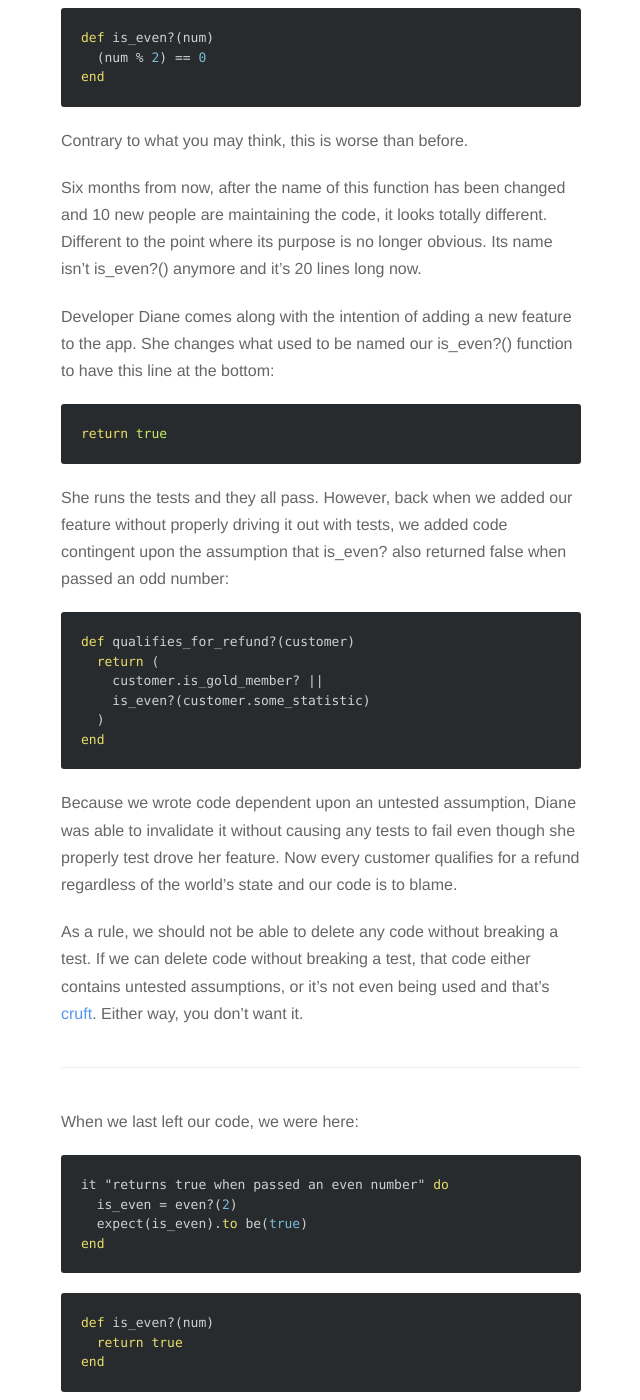
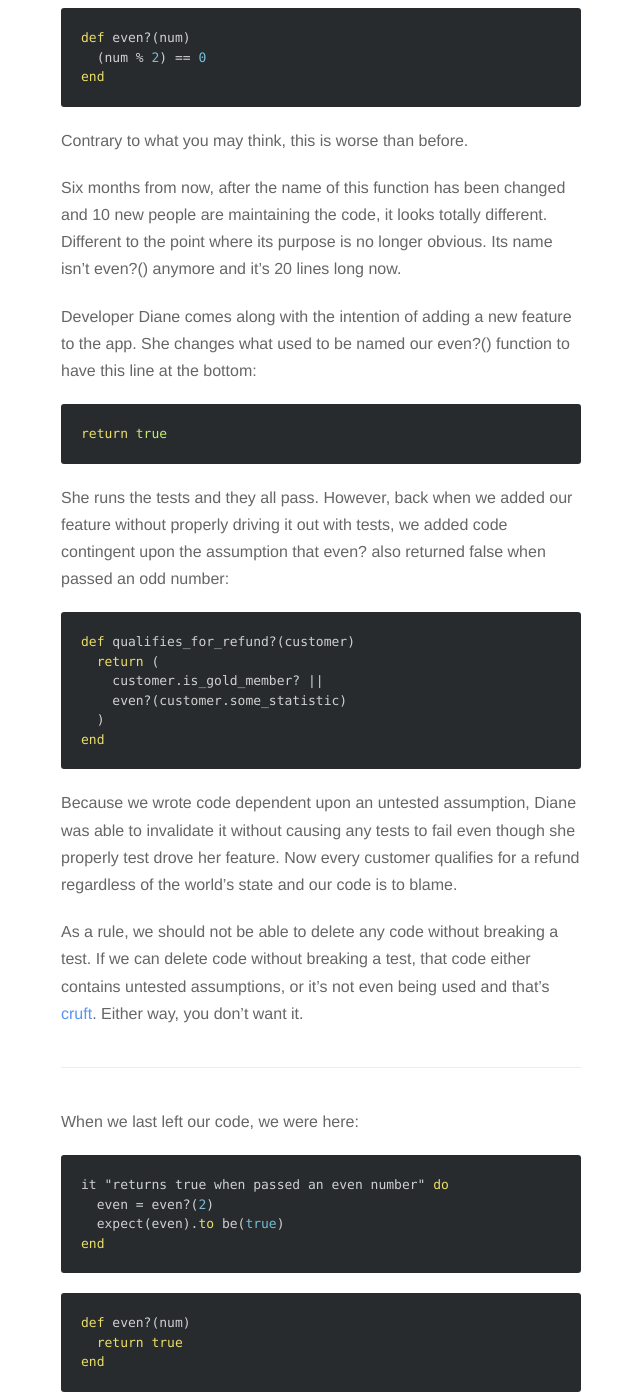
Before and after one commit to pachun/old.pachun.github.io, a Jekyll site: the page built from _posts/2016-04-03-beginning-tdd-start-by-hardcoding-to-get-a-green-test.md, in a window 1280 px wide and 1400 px high, scrolled down 1166 px. Shown: the whole window, without its empty margins (319-959 px from the left). Built offline with Jekyll 4.4.1, drawn with Linux system fonts in a browser that asks for light colours; nearby versions of some CDN libraries; Markdown is read by kramdown in place of the engine named in the settings; some of the changed text lies outside the part shown.

````diff
--- a/_posts/2016-04-03-beginning-tdd-start-by-hardcoding-to-get-a-green-test.md
+++ b/_posts/2016-04-03-beginning-tdd-start-by-hardcoding-to-get-a-green-test.md
@@ -10,8 +10,8 @@ Let's test drive an even number function:
 
 ```ruby
 it "returns true when passed an even number" do
-  is_even = even?(2)
-  expect(is_even).to be(true)
+  even = even?(2)
+  expect(even).to be(true)
 end
 ```
 
@@ -19,7 +19,7 @@ end
 Hardcode the return value:
 
 ```ruby
-def is_even?(num)
+def even?(num)
   return true
 end
 ```
@@ -43,7 +43,7 @@ validated often.**
 Let's pretend we wrote this code to make our lonesome test pass:
 
 ```ruby
-def is_even?(num)
+def even?(num)
   (num % 2) == 0
 end
 ```
@@ -52,11 +52,11 @@ Contrary to what you may think, this is worse than before.
 
 Six months from now, after the name of this function has been changed and 10
 new people are maintaining the code, it looks totally different. Different to
-the point where its purpose is no longer obvious. Its name isn't `is_even?()`
+the point where its purpose is no longer obvious. Its name isn't `even?()`
 anymore and it's 20 lines long now.
 
 Developer Diane comes along with the intention of adding a new
-feature to the app. She changes what used to be named our `is_even?()`
+feature to the app. She changes what used to be named our `even?()`
 function to have this line at the bottom:
 
 ```ruby
@@ -65,14 +65,14 @@ return true
 
 She runs the tests and they all pass. However, back when we added
 our feature without properly driving it out with tests, we added code
-contingent upon the assumption that `is_even?` also returned false when passed an
+contingent upon the assumption that `even?` also returned false when passed an
 odd number:
 
 ```ruby
 def qualifies_for_refund?(customer)
   return (
     customer.is_gold_member? ||
-    is_even?(customer.some_statistic)
+    even?(customer.some_statistic)
   )
 end
 ```
@@ -93,13 +93,13 @@ When we last left our code, we were here:
 
 ```ruby
 it "returns true when passed an even number" do
-  is_even = even?(2)
-  expect(is_even).to be(true)
+  even = even?(2)
+  expect(even).to be(true)
 end
 ```
 
 ```ruby
-def is_even?(num)
+def even?(num)
   return true
 end
 ```
@@ -108,19 +108,19 @@ Now let's write our other, long awaited test:
 
 ```ruby
 it "returns false when passed an odd number" do
-  is_even = even?(1)
-  expect(is_even).to be(false)
+  even = even?(1)
+  expect(even).to be(false)
 end
 ```
 
-Only *now* do we need to make the return value of `is_even?` contingent upon its
+Only *now* do we need to make the return value of `even?` contingent upon its
 argument.
 
-Only now *should* we make the return value of `is_even?` contingent upon its
+Only now *should* we make the return value of `even?` contingent upon its
 argument.
 
 ```ruby
-def is_even?(num)
+def even?(num)
   (num % 2) == 0
 end
 ```
````
